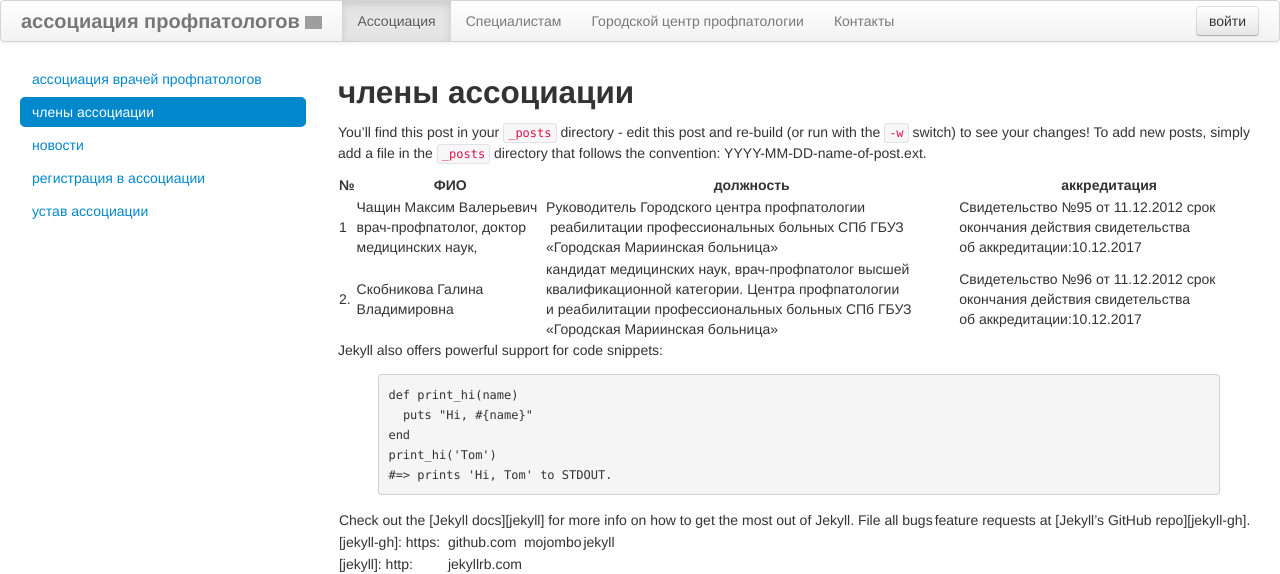
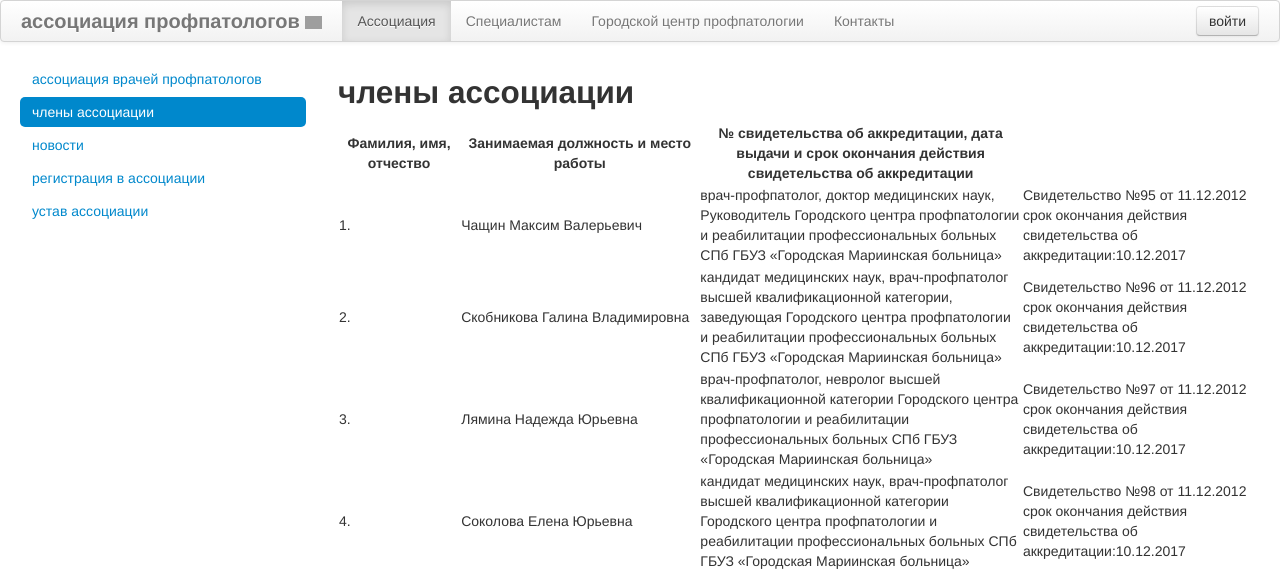
Before and after one commit to avpnw/avpnw, a Jekyll site: the page built from docs/membrs.md, in a window 1280 px wide, cut to the strip 0-574 px from the top of the page. Built offline with Jekyll 4.4.1, drawn with Linux system fonts in a browser that asks for light colours; Markdown is read by kramdown in place of the engine named in the settings; some of the changed text lies outside the part shown; grey boxes are pictures that could not be loaded.

Commit message:
Update membrs.md

```diff
--- a/docs/membrs.md
+++ b/docs/membrs.md
@@ -5,25 +5,12 @@
 permalink: /assoc/memb/
 ---
 
-You'll find this post in your `_posts` directory - edit this post and re-build (or run with the `-w` switch) to see your changes!
-To add new posts, simply add a file in the `_posts` directory that follows the convention: YYYY-MM-DD-name-of-post.ext.
-
-№|ФИО|должность|аккредитация
--|---|---------|------------
-1|Чащин Максим Валерьевич врач-профпатолог, доктор медицинских наук,|Руководитель Городского центра профпатологии  реабилитации профессиональных больных СПб ГБУЗ «Городская Мариинская больница»|Свидетельство №95 от 11.12.2012 срок окончания действия свидетельства об аккредитации:10.12.2017
-2.|Скобникова Галина Владимировна|кандидат медицинских наук, врач-профпатолог высшей квалификационной категории. Центра профпатологии и реабилитации профессиональных больных СПб ГБУЗ «Городская Мариинская больница»|Свидетельство №96 от 11.12.2012 срок окончания действия свидетельства об аккредитации:10.12.2017
-
-Jekyll also offers powerful support for code snippets:
-
-{% highlight ruby %}
-def print_hi(name)
-  puts "Hi, #{name}"
-end
-print_hi('Tom')
-#=> prints 'Hi, Tom' to STDOUT.
-{% endhighlight %}
-
-Check out the [Jekyll docs][jekyll] for more info on how to get the most out of Jekyll. File all bugs|feature requests at [Jekyll's GitHub repo][jekyll-gh].
-
-[jekyll-gh]: https:||github.com|mojombo|jekyll
-[jekyll]:    http:||jekyllrb.com
+Фамилия, имя, отчество | Занимаемая должность и место работы | № свидетельства об аккредитации, дата выдачи и срок окончания действия свидетельства об аккредитации
+ ---|---|---
+1. | Чащин Максим Валерьевич | врач-профпатолог, доктор медицинских наук, Руководитель Городского центра профпатологии и реабилитации профессиональных больных СПб ГБУЗ  «Городская Мариинская больница» | Свидетельство №95 от 11.12.2012 срок окончания действия свидетельства об аккредитации:10.12.2017
+2. | Скобникова Галина Владимировна | кандидат медицинских наук, врач-профпатолог высшей квалификационной категории, заведующая Городского центра профпатологии и реабилитации профессиональных больных СПб ГБУЗ  «Городская Мариинская больница» | Свидетельство №96 от 11.12.2012 срок окончания действия свидетельства об аккредитации:10.12.2017
+3. | Лямина Надежда Юрьевна | врач-профпатолог, невролог высшей квалификационной категории Городского центра профпатологии и реабилитации профессиональных больных СПб ГБУЗ  «Городская Мариинская больница» | Свидетельство №97 от 11.12.2012 срок окончания действия свидетельства об аккредитации:10.12.2017
+4. | Соколова Елена Юрьевна | кандидат медицинских наук, врач-профпатолог высшей квалификационной категории Городского центра профпатологии и реабилитации профессиональных больных СПб ГБУЗ  «Городская Мариинская больница» | Свидетельство №98 от 11.12.2012 срок окончания действия свидетельства об аккредитации:10.12.2017
+5. | Швалев Олег Вадимович | доцент кафедры, кандидат медицинских наук, терапевт-профпатолог высшей квалификационной категории ГБОУ ВПО СЗГМУ им. И.И.Мечникова | Свидетельство №99 от 11.12.2012 срок окончания действия свидетельства об аккредитации:10.12.2017
+6. | Колесова Елена Борисовна | доцент кафедры, кандидат медицинских наук, терапевт-профпатолог высшей квалификационной категории.
+ГБОУ ВПО СЗГМУ им. И.И.Мечникова | Свидетельство №100 от 11.12.2012 срок окончания действия свидетельства об аккредитации:10.12.2017
```
